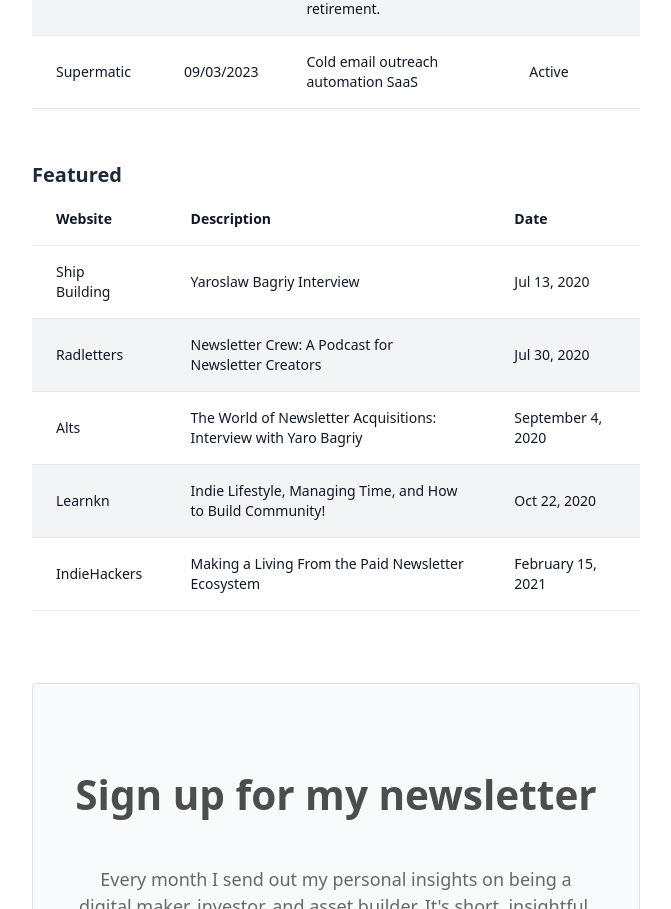
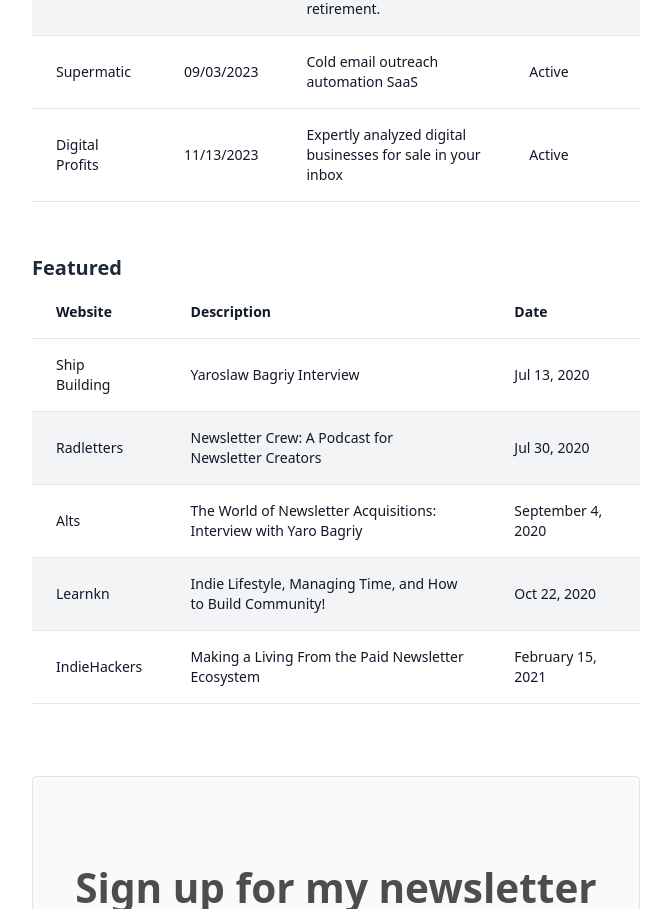
Before and after one commit to YaroslawBagriy/yarobagriy, a Next.js app: page / in a window 1280 px wide. Shown: the part 1165-2074 px from the top of the page, without its empty margins (304-975 px from the left). Built offline with nearby package versions, Linux system fonts and the light colour scheme.

Commit message:
feat: added new project

```diff
--- a/src/app/page.js
+++ b/src/app/page.js
@@ -91,6 +91,12 @@
                         <td class="whitespace-normal px-6 py-4">Cold email outreach automation SaaS</td>
                         <td class="whitespace-normal px-6 py-4">Active</td>
                       </tr>
+                      <tr class="border-b dark:border-neutral-500 hover:bg-blue-400 hover:text-white">
+                        <td class="whitespace-normal px-6 py-4"><a href="https://supermatic.io">Digital Profits</a></td>
+                        <td class="whitespace-normal px-6 py-4">11/13/2023</td>
+                        <td class="whitespace-normal px-6 py-4">Expertly analyzed digital businesses for sale in your inbox</td>
+                        <td class="whitespace-normal px-6 py-4">Active</td>
+                      </tr>
                     </tbody>
                   </table>
                 </div>
```
